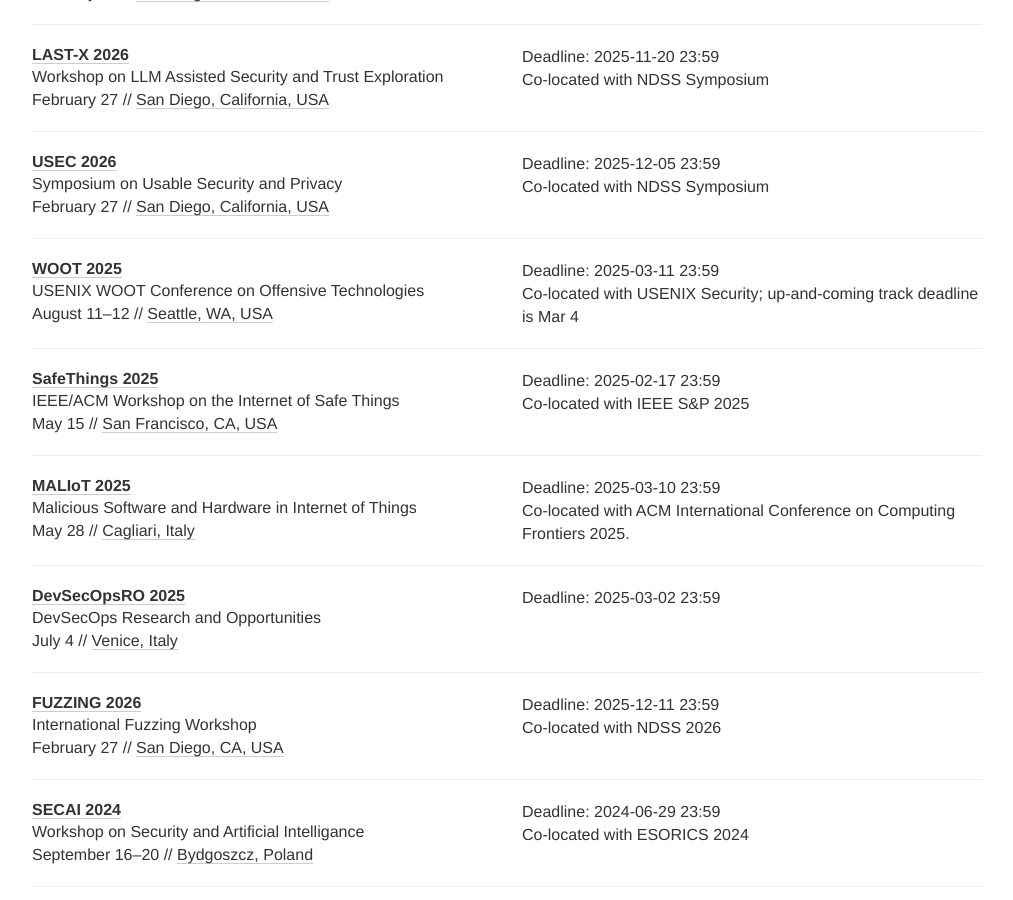
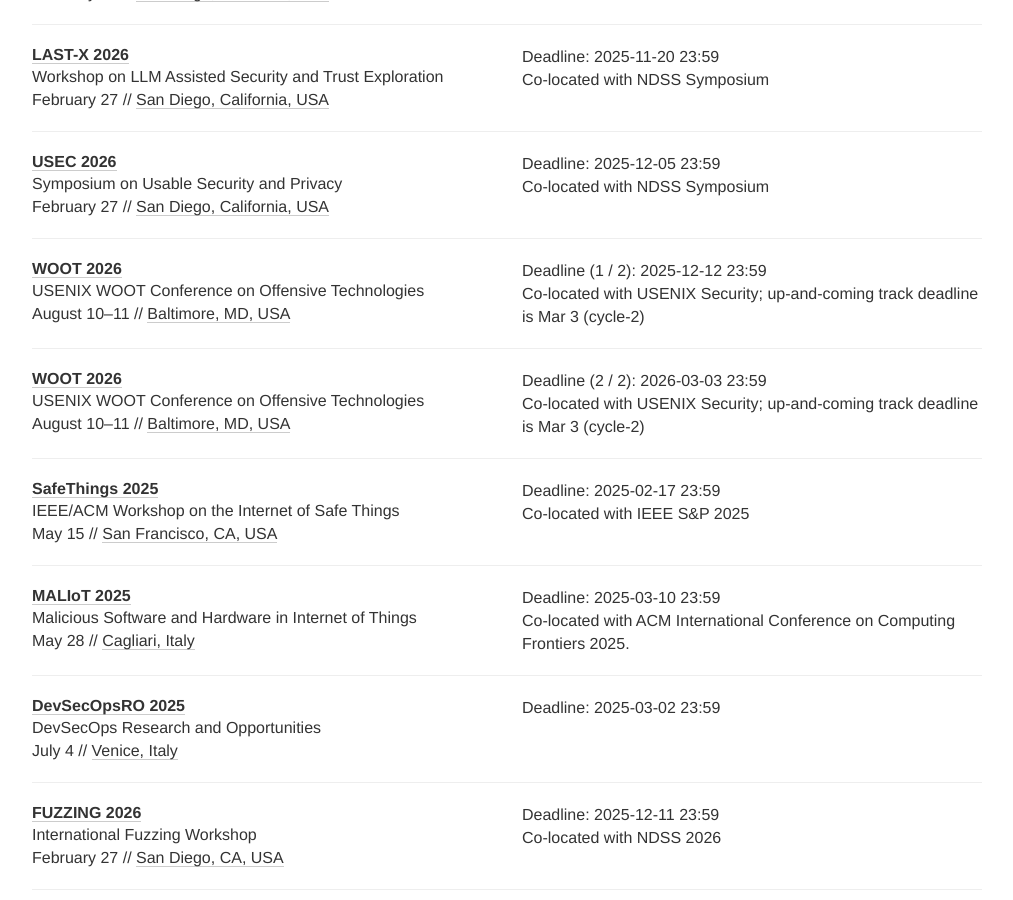
Before and after one commit to sec-deadlines/sec-deadlines.github.io, a Jekyll site: the page built from index.html, in a window 1280 px wide and 900 px high, scrolled down 14680 px. Shown: the whole window, without its empty margins (133-1146 px from the left). Built offline with Jekyll 4.4.1, drawn with Linux system fonts in a browser that asks for light colours; nearby versions of some CDN libraries; comment, search, counter and statistics services are not loaded.

Commit message:
Update WOOT'26
Updated WOOT conference details including year, link, comment, deadlines, date, and location.

```diff
--- a/_data/conferences.yml
+++ b/_data/conferences.yml
@@ -1002,12 +1002,14 @@
 
 - name: WOOT
   description: USENIX WOOT Conference on Offensive Technologies
-  year: 2025
-  link: https://www.usenix.org/conference/woot25/call-for-papers
-  comment: Co-located with USENIX Security; up-and-coming track deadline is Mar 4
-  deadline: ["2025-03-11 23:59"]
-  date: August 11-12
-  place: Seattle, WA, USA
+  year: 2026
+  link: https://www.usenix.org/conference/woot26/call-for-papers
+  comment: Co-located with USENIX Security; up-and-coming track deadline is Mar 3 (cycle-2)
+  deadline:
+    - "2025-12-12 23:59"
+    - "2026-03-03 23:59"
+  date: August 10–11
+  place: Baltimore, MD, USA
   tags: [SEC, PRIV, CRYPTO, CONF]
 
 - name: SafeThings
```
